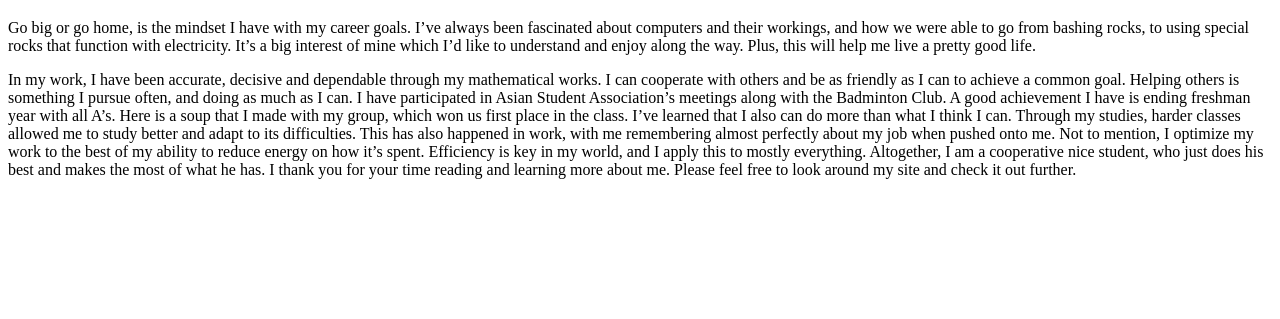
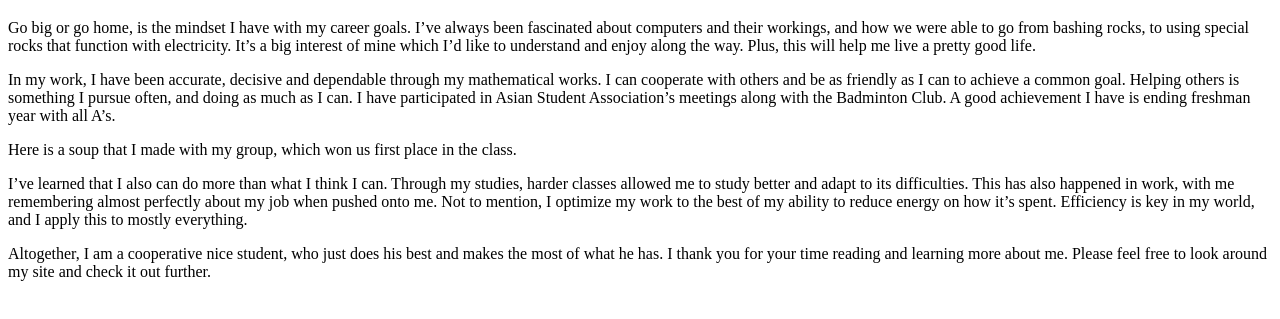
Before and after one commit to Ninjawake/Ninjawake.github.io, a plain HTML site: page index.html in a window 1280 px wide. Shown: the part 61-380 px from the top of the page. Drawn offline with Linux system fonts and the light colour scheme.

Commit message:
Update index.html

```diff
--- a/index.html
+++ b/index.html
@@ -3,12 +3,12 @@
 <body>
 <h1>About Me - Richie S.</h1>
 <p>Go big or go home, is the mindset I have with my career goals. I’ve always been fascinated about computers and their workings, and how we were able to go from bashing rocks, to using special rocks that function with electricity. It’s a big interest of mine which I’d like to understand and enjoy along the way. Plus, this will help me live a pretty good life.</p>
-<p2>In my work, I have been accurate, decisive and dependable through my mathematical works. I can cooperate with others and be as friendly as I can to achieve a common goal. Helping others is something I pursue often, and doing as much as I can. I have participated in Asian Student Association’s meetings along with the Badminton Club. A good achievement I have is ending freshman year with all A’s.</p2>
+<p>In my work, I have been accurate, decisive and dependable through my mathematical works. I can cooperate with others and be as friendly as I can to achieve a common goal. Helping others is something I pursue often, and doing as much as I can. I have participated in Asian Student Association’s meetings along with the Badminton Club. A good achievement I have is ending freshman year with all A’s.</p2>
 
-<p3>Here is a soup that I made with my group, which won us first place in the class.</p3>
+<p>Here is a soup that I made with my group, which won us first place in the class.</p3>
 
-<p4>I’ve learned that I also can do more than what I think I can. Through my studies, harder classes allowed me to study better and adapt to its difficulties. This has also happened in work, with me remembering almost perfectly about my job when pushed onto me. Not to mention, I optimize my work to the best of my ability to reduce energy on how it’s spent. Efficiency is key in my world, and I apply this to mostly everything.</p4>
+<p>I’ve learned that I also can do more than what I think I can. Through my studies, harder classes allowed me to study better and adapt to its difficulties. This has also happened in work, with me remembering almost perfectly about my job when pushed onto me. Not to mention, I optimize my work to the best of my ability to reduce energy on how it’s spent. Efficiency is key in my world, and I apply this to mostly everything.</p4>
 
-<p5>Altogether, I am a cooperative nice student, who just does his best and makes the most of what he has. I thank you for your time reading and learning more about me. Please feel free to look around my site and check it out further.</p5>
+<p>Altogether, I am a cooperative nice student, who just does his best and makes the most of what he has. I thank you for your time reading and learning more about me. Please feel free to look around my site and check it out further.</p5>
 </body>
 </html>
```
